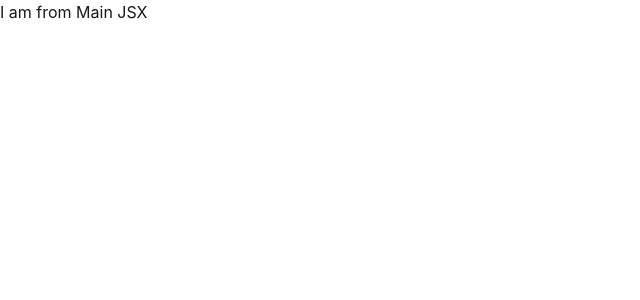
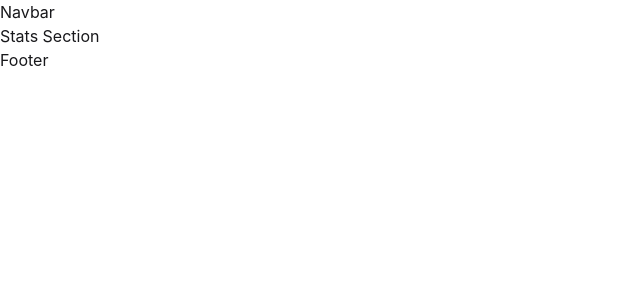
Before and after one commit to mdferdowsanwar/my-ph-a7-KeenKeeper, a React (Vite) app: page /stats in a window 1280 px wide. Shown: the top 300 px of the page, without its empty margins (0-640 px from the left). Built offline with nearby package versions, Linux system fonts and the light colour scheme.

Commit message:
Set folder structer as Standard stracture and added not found element

```diff
--- a/package.json
+++ b/package.json
@@ -13,6 +13,7 @@
     "@tailwindcss/vite": "^4.2.2",
     "react": "^19.2.4",
     "react-dom": "^19.2.4",
+    "react-router": "^7.14.1",
     "tailwindcss": "^4.2.2"
   },
   "devDependencies": {
--- /dev/null
+++ b/src/components/shared/Footer.jsx
@@ -0,0 +1,11 @@
+import React from 'react';
+
+const Footer = () => {
+    return (
+        <div>
+            Footer
+        </div>
+    );
+};
+
+export default Footer;
--- /dev/null
+++ b/src/components/shared/Navbar.jsx
@@ -0,0 +1,11 @@
+import React from 'react';
+
+const Navbar = () => {
+    return (
+        <div>
+            Navbar
+        </div>
+    );
+};
+
+export default Navbar;
--- /dev/null
+++ b/src/layout/RootLayout.jsx
@@ -0,0 +1,17 @@
+import React from 'react';
+import Navbar from '../components/shared/Navbar';
+import { Outlet } from 'react-router';
+import Footer from '../components/shared/Footer';
+
+
+const RootLayout = () => {
+    return (
+        <div>
+            <Navbar></Navbar>
+                <Outlet></Outlet>
+            <Footer></Footer>
+        </div>
+    );
+};
+
+export default RootLayout;
--- a/src/main.jsx
+++ b/src/main.jsx
@@ -1,9 +1,12 @@
 import { StrictMode } from 'react'
 import { createRoot } from 'react-dom/client'
 import './index.css'
+import RootLayout from './layout/RootLayout'
+import { RouterProvider } from 'react-router'
+import { router } from './Router/Route'
 
 createRoot(document.getElementById('root')).render(
   <StrictMode>
-    <h1>I am from Main JSX</h1>
+    <RouterProvider router={router}></RouterProvider>
   </StrictMode>,
 )
--- /dev/null
+++ b/src/pages/homePage/HomePage.jsx
@@ -0,0 +1,11 @@
+import React from 'react';
+
+const HomePage = () => {
+    return (
+        <div>
+            Home page
+        </div>
+    );
+};
+
+export default HomePage;
--- /dev/null
+++ b/src/pages/notFound/NotFound.jsx
@@ -0,0 +1,22 @@
+import React from 'react';
+
+const NotFound = () => {
+    return (
+        <div className="hero min-h-screen">
+            <div className="hero-content text-center">
+                <div className="max-w-md">
+                    <h1 className="text-7xl font-bold text-[#244D3F]">404</h1>
+                    <p className="py-6 text-lg">
+                        Oops! Page not found 😢
+                    </p>
+
+                    <a href="/" className="btn bg-[#244D3F] text-white">
+                        Go Back to Home
+                    </a>
+                </div>
+            </div>
+        </div>
+    );
+};
+
+export default NotFound;
--- /dev/null
+++ b/src/pages/stats/Stats.jsx
@@ -0,0 +1,11 @@
+import React from 'react';
+
+const Stats = () => {
+    return (
+        <div>
+            Stats Section
+        </div>
+    );
+};
+
+export default Stats;
--- /dev/null
+++ b/src/pages/timeline/Timeline.jsx
@@ -0,0 +1,11 @@
+import React from 'react';
+
+const Timeline = () => {
+    return (
+        <div>
+            Timeline
+        </div>
+    );
+};
+
+export default Timeline;
--- /dev/null
+++ b/src/router/Route.jsx
@@ -0,0 +1,28 @@
+import { createBrowserRouter } from "react-router";
+import RootLayout from "../layout/RootLayout";
+import HomePage from "../pages/homePage/HomePage";
+import Timeline from "../pages/timeline/Timeline";
+import Stats from "../pages/stats/Stats";
+import NotFound from "../pages/notFound/NotFound";
+
+export const router = createBrowserRouter([
+    {
+        path: "/",
+        Component: RootLayout,
+        children: [
+            {
+                index: true,
+                Component: HomePage
+            },
+            {
+                path: "/timeline",
+                Component: Timeline
+            },
+            {
+                path: "/stats",
+                Component: Stats
+            },
+        ],
+        errorElement: <NotFound></NotFound>
+    },
+]);
```
Also changed, not shown: 1 other file (tests, documents, lock files or other folders).
